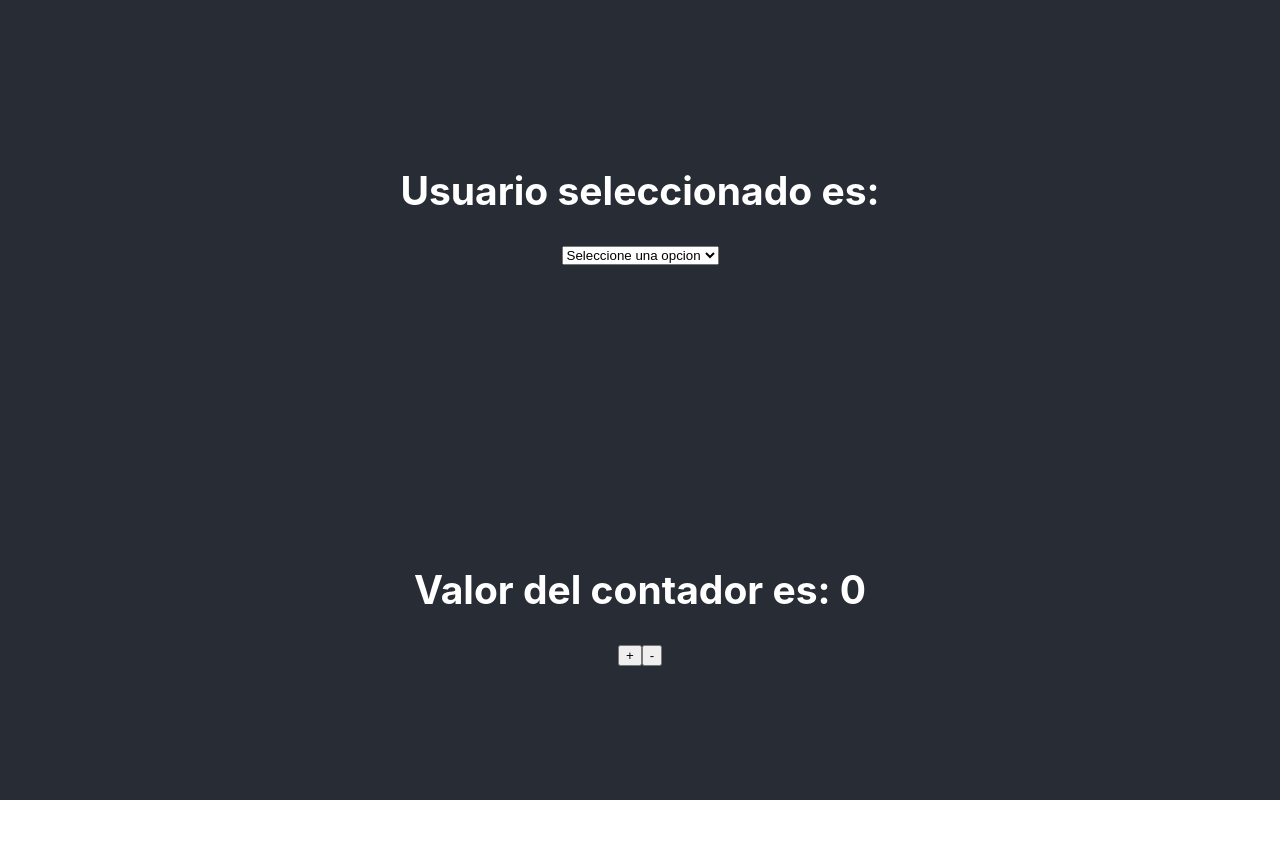
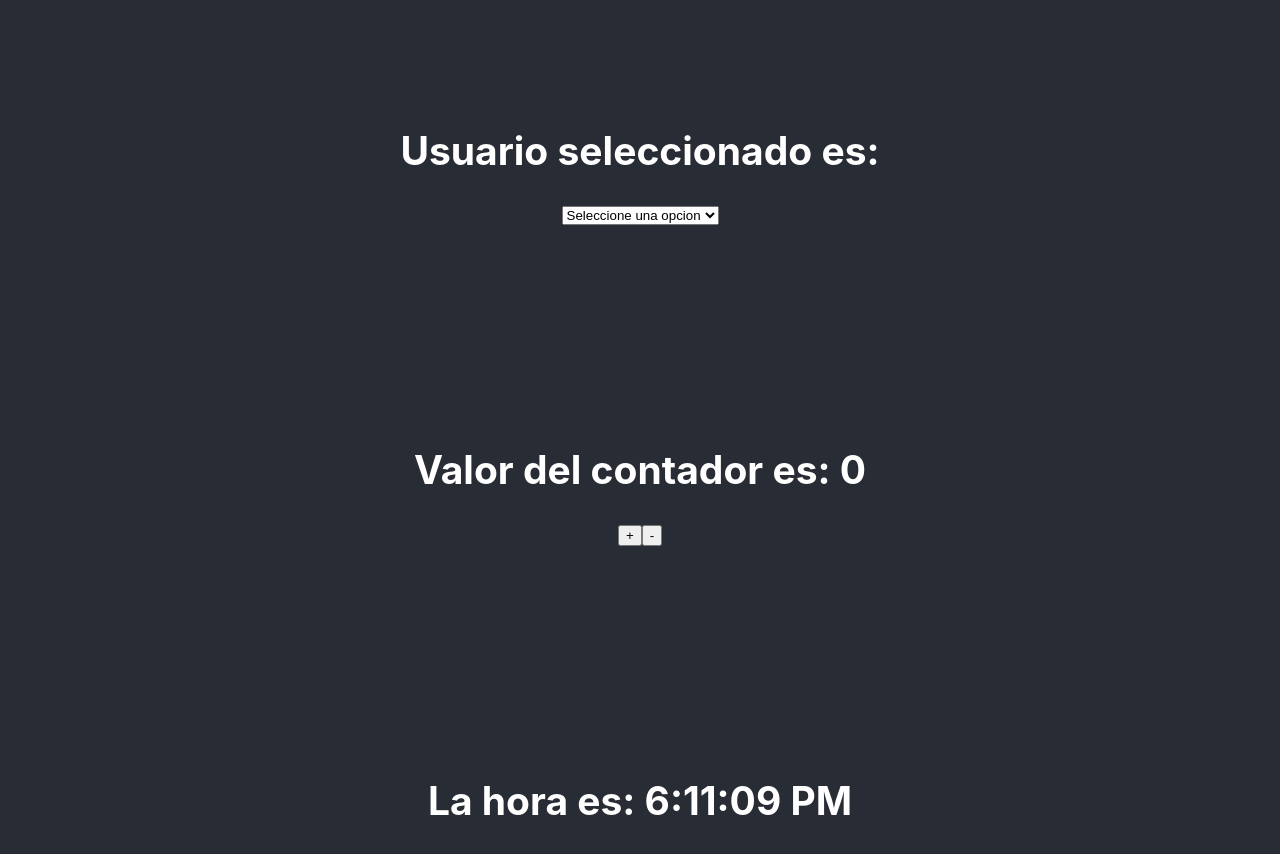
Before and after one commit to popehiflo/demo-apps-reactjs, a React (Create React App) app in the folder 03-react-state/: page / in a window 1280 px wide. Shown: the top 854 px of the page. Before the commit the page ends 800 px from the top, so only its background shows below. Built offline with nearby package versions, Linux system fonts and the light colour scheme.

Commit message:
03-feat: state Clock

```diff
--- a/03-react-state/src/App.css
+++ b/03-react-state/src/App.css
@@ -15,7 +15,7 @@
 
 .App-header {
   background-color: #282c34;
-  min-height: 50vh;
+  min-height: 40vh;
   display: flex;
   flex-direction: column;
   align-items: center;
--- a/03-react-state/src/App.js
+++ b/03-react-state/src/App.js
@@ -1,5 +1,6 @@
 import './App.css';
 import { useState } from 'react';
+import Clock from './components/Clock';
 
 const usersData = [
   { id: 'pool', name: 'Pool', age: '20' },
@@ -35,6 +36,7 @@ function App() {
           <button onClick={() => setContador(contador - 1)}>-</button>
         </div>
       </div>
+      <Clock />
     </div>
   );
 }
--- /dev/null
+++ b/03-react-state/src/components/Clock.jsx
@@ -0,0 +1,17 @@
+import { useState } from 'react';
+
+const Clock = () => {
+  const [time, setTime] = useState(new Date().toLocaleTimeString());
+
+  setInterval(() => {
+    setTime(new Date().toLocaleTimeString());
+  }, 5000);
+
+  return (
+    <div className="App-header">
+      <h2>La hora es: {time}</h2>
+    </div>
+  )
+}
+
+export default Clock;
```
